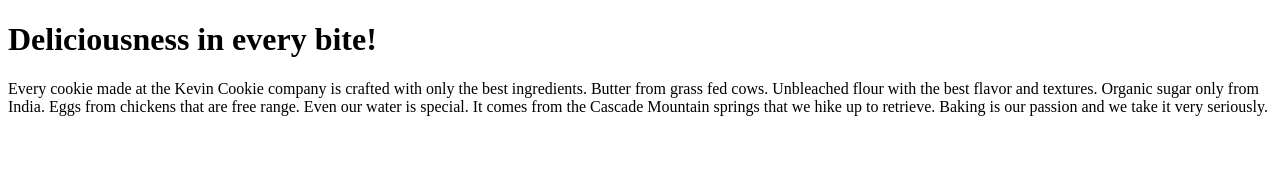
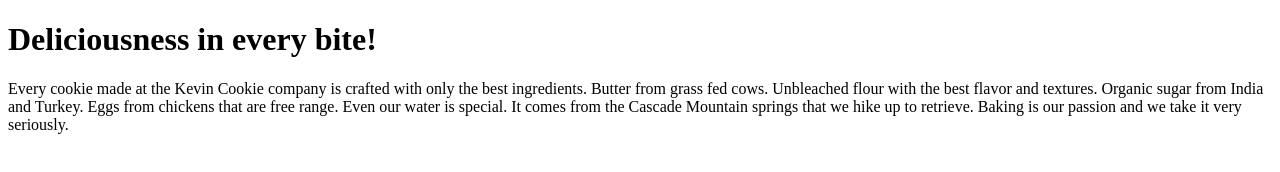
Before and after one commit to JohnHughes9999/KevinCookieCompany.com, a plain HTML site: page index.htm in a window 1280 px wide. Drawn offline with Linux system fonts and the light colour scheme.

Commit message:
Update index.htm

```diff
--- a/index.htm
+++ b/index.htm
@@ -4,7 +4,7 @@
 
 <h1>Deliciousness in every bite!</h1>
 
-<p>Every cookie made at the Kevin Cookie company is crafted with only the best ingredients. Butter from grass fed cows. Unbleached flour with the best flavor and textures. Organic sugar only from India. Eggs from chickens that are free range. Even our water is special. It comes from the Cascade Mountain springs that we hike up to retrieve. Baking is our passion and we take it very seriously.</p>
+<p>Every cookie made at the Kevin Cookie company is crafted with only the best ingredients. Butter from grass fed cows. Unbleached flour with the best flavor and textures. Organic sugar from India and Turkey. Eggs from chickens that are free range. Even our water is special. It comes from the Cascade Mountain springs that we hike up to retrieve. Baking is our passion and we take it very seriously.</p>
 
 </body>
 </html>
```
